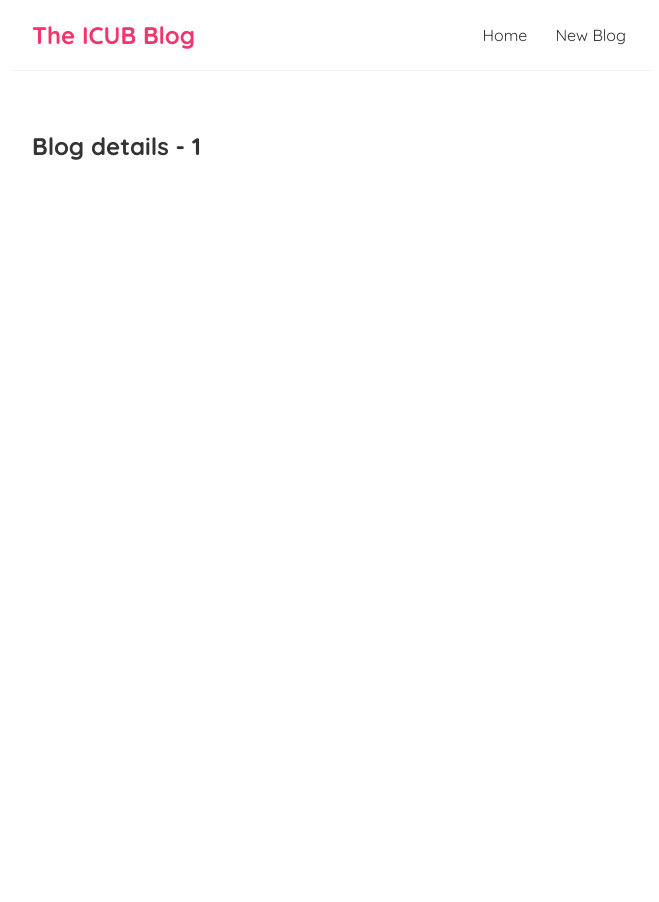
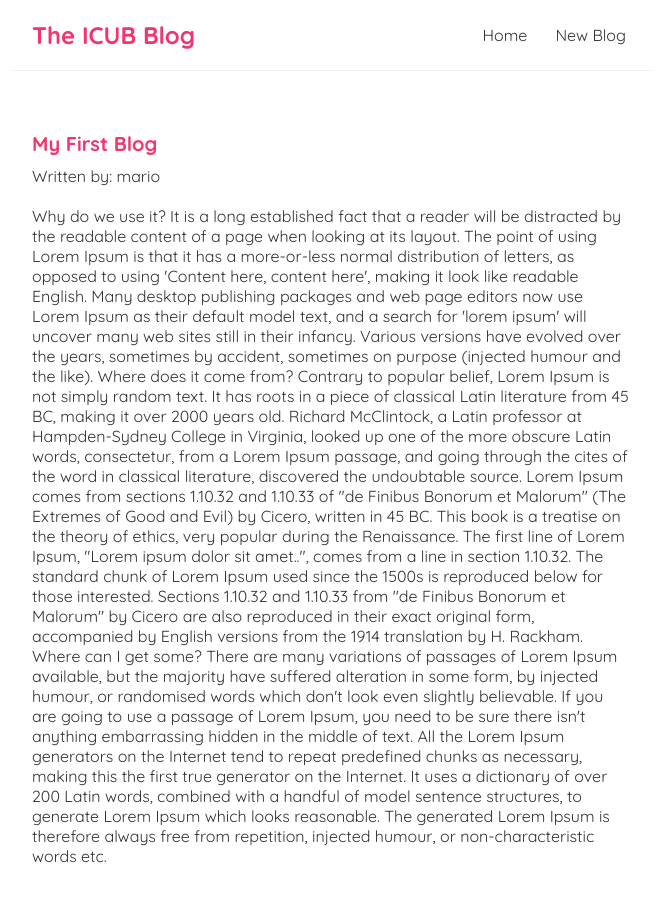
Before and after one commit to kaecodes/blog-react, a React (Create React App) app: page /blogs/1 in a window 1280 px wide. Shown: the top 902 px of the page, without its empty margins (308-967 px from the left). Before the commit the page ends 800 px from the top, so only its background shows below. Built offline with nearby package versions, Linux system fonts and the light colour scheme; data requests are answered from the project's data file.

Commit message:
Reuse custom hook useFetch

```diff
--- a/src/BlogDetails.js
+++ b/src/BlogDetails.js
@@ -1,11 +1,21 @@
 import { useParams } from "react-router-dom";
+import useFetch from './useFetch';
 
 const BlogDetails = () => {
   const { id } = useParams();
+  const { data: blog, error, isPending } = useFetch('http://localhost:8000/blogs/' + id);
 
   return (
     <div className="blog-details">
-      <h2>Blog details - { id }</h2>
+      { isPending && <div>Loading...</div> }
+      { error && <div>{ error }</div>}
+      { blog && (
+        <article>
+          <h2>{ blog.title }</h2>
+          <p>Written by: { blog.author }</p>
+          <div>{ blog.body }</div>
+        </article>
+      )}
     </div>
   );
 }
--- a/src/index.css
+++ b/src/index.css
@@ -51,3 +51,21 @@
 .blog-preview a{
   text-decoration: none;
 }
+
+/* blog details page */
+.blog-details h2 {
+  font-size: 20px;
+  color: #f1356d;
+  margin-bottom: 10px;
+}
+.blog-details div {
+  margin: 20px 0;
+}
+.blog-details button {
+  background: #f1356d;
+  color: #fff;
+  border: 0;
+  padding: 8px;
+  border-radius: 8px;
+  cursor: pointer;
+}
```
